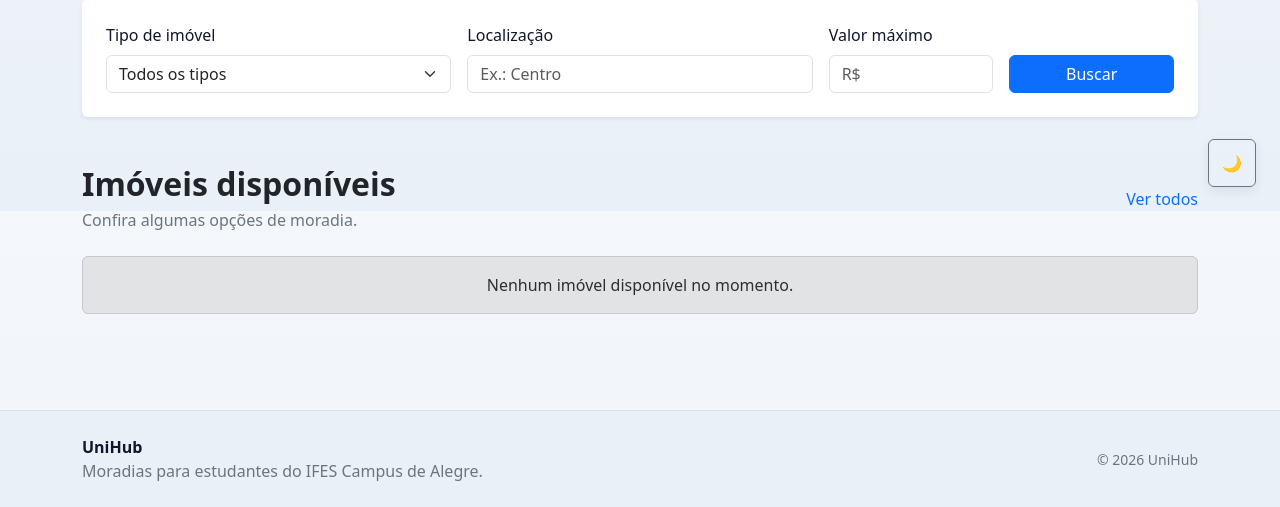
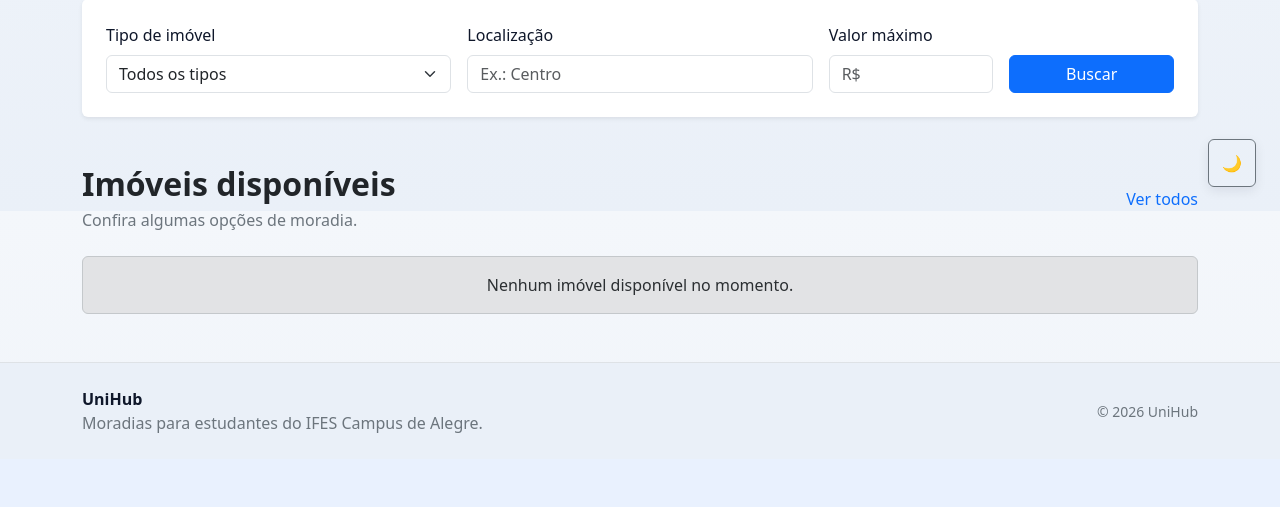
Before and after one commit to ThalesSPP/UniHub, a PHP site: page /index.php in a window 1280 px wide. Shown: the part 589-1096 px from the top of the page. After the commit the page ends 1022 px from the top, so only its background shows below. Run offline with PHP 8.4, Linux system fonts and the light colour scheme; data comes from the database, SQL or seed files in the repository; data that the repository does not hold is empty.

Commit message:
UPDATE CSS
Atualização do CSS do footer.

```diff
--- a/assets/css/styles.css
+++ b/assets/css/styles.css
@@ -57,8 +57,15 @@
     --unihub-shadow: rgba(0, 0, 0, 0.28);
 }
 
+html, body{
+    min-height: 100%;
+}
+
 body{
     min-height: 100vh;
+    display: flex;
+    flex-direction: column;
+
     background: linear-gradient(
         180deg,
         var(--unihub-bg) 0%,
@@ -330,9 +337,11 @@ textarea::placeholder{
 }
 
 footer{
+    width: 100%;
     background-color: var(--unihub-footer-bg) !important;
     color: var(--unihub-nav-text);
     border-top: 1px solid var(--unihub-border) !important;
+    margin-top: auto;
 }
 
 footer p, footer span, footer small{
@@ -398,3 +407,7 @@ hr{
     display: block;
     transform: scale(2.00);
 }
+
+.conteudo-principal{
+    flex: 1;
+}
--- a/includes/footer.php
+++ b/includes/footer.php
@@ -1,4 +1,4 @@
-<footer class="border-top py-4 mt-5">
+<footer class="border-top py-4">
     <div class="container">
         <div class="row align-items-center">
             <div class="col-md-6">
--- a/index.php
+++ b/index.php
@@ -34,7 +34,6 @@
     $stmt->execute();
 
     $anuncios = $stmt->fetchAll(PDO::FETCH_ASSOC);
-
     ob_start();
 ?>
 
--- a/layouts/master.php
+++ b/layouts/master.php
@@ -16,7 +16,7 @@
 <body>
     <?php require __DIR__ . '/../includes/navbar.php'; ?>
 
-    <main>
+    <main class="conteudo-principal">
         <?= $conteudo ?? '' ?>
     </main>
 
```
